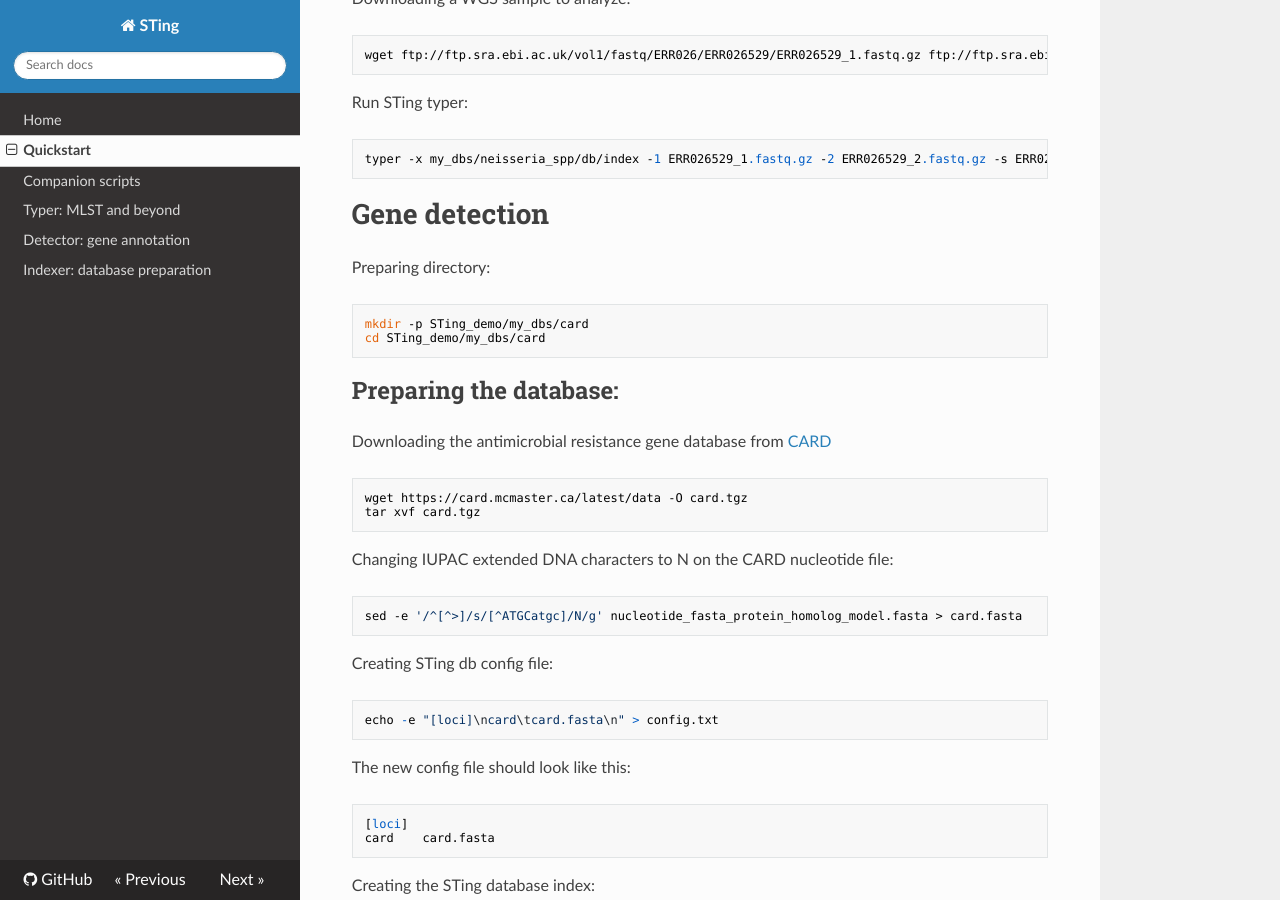
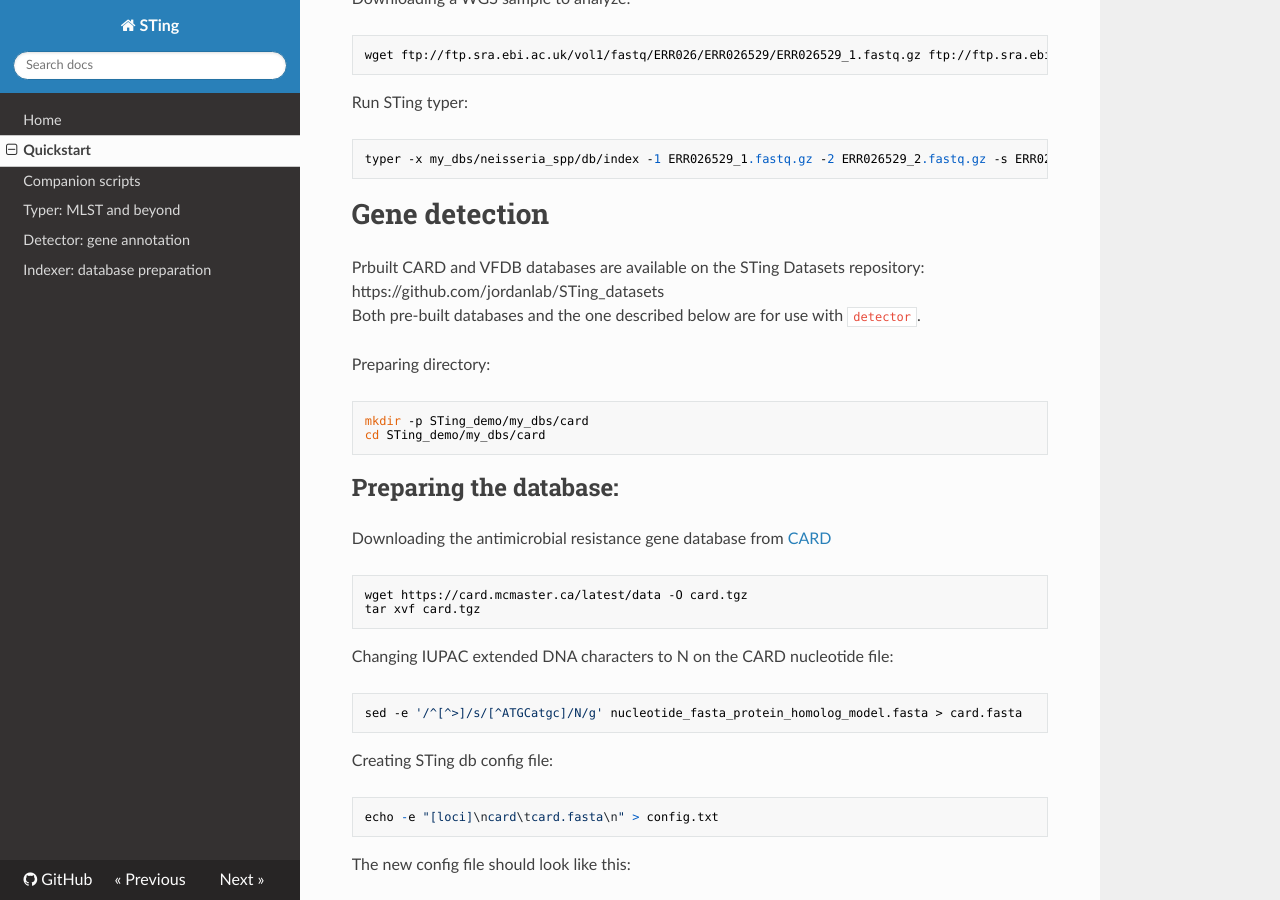
Before and after one commit to jordanlab/STing, an MkDocs documentation site: the page built from docs/quickstart.md, in a window 1280 px wide and 900 px high, scrolled down 600 px. Built offline with MkDocs 1.6.1, drawn with Linux system fonts in a browser that asks for light colours; nearby versions of some CDN libraries.

Commit message:
Update docs in for #6

````diff
--- a/docs/quickstart.md
+++ b/docs/quickstart.md
@@ -33,6 +33,9 @@ typer -x my_dbs/neisseria_spp/db/index -1 ERR026529_1.fastq.gz -2 ERR026529_2.fa
 ```
 
 # Gene detection
+
+Prbuilt CARD and VFDB databases are available on the STing Datasets repository: https://github.com/jordanlab/STing_datasets
+Both pre-built databases and the one described below are for use with `detector`.
 
 Preparing directory:
 
````
